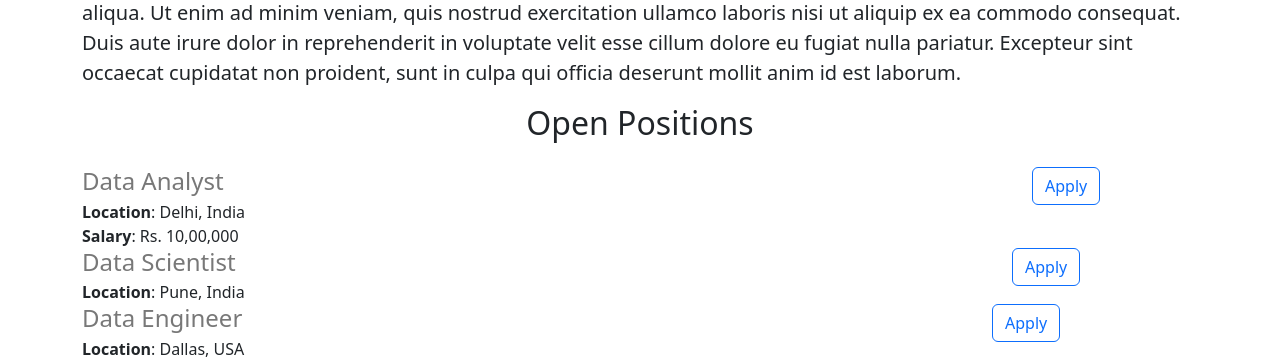
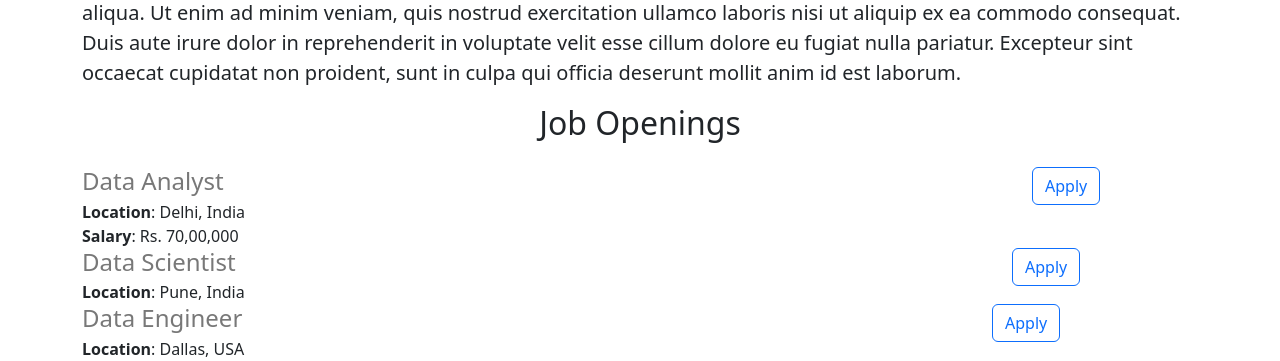
Before and after one commit to pramation/jovian-careers-website-with-Flask, a Flask app: page / in a window 1280 px wide. Shown: the part 474-835 px from the top of the page. Run offline with Flask 2, Linux system fonts and the light colour scheme.

Commit message:
made some changes for render

```diff
--- a/app.py
+++ b/app.py
@@ -4,7 +4,7 @@ print("Hello")
 app= Flask(__name__)
 
 JOBS=[
-  {'id':1,"title":"Data Analyst","location":"Delhi, India","salary":"Rs. 10,00,000"},
+  {'id':1,"title":"Data Analyst","location":"Delhi, India","salary":"Rs. 70,00,000"},
   {'id':2,"title":"Data Scientist","location":"Pune, India"},
   {'id':3,"title":"Data Engineer","location":"Dallas, USA","salary":"$ 120,000"}
 
--- a/templates/home.html
+++ b/templates/home.html
@@ -22,7 +22,7 @@
         Lorem ipsum dolor sit amet, consectetur adipiscing elit, sed do eiusmod tempor incididunt ut labore et dolore magna aliqua. Ut enim ad minim veniam, quis nostrud exercitation ullamco laboris nisi ut aliquip ex ea commodo consequat. Duis aute irure dolor in reprehenderit in voluptate velit esse cillum dolore eu fugiat nulla pariatur. Excepteur sint occaecat cupidatat non proident, sunt in culpa qui officia deserunt mollit anim id est laborum.
       </p>
       <h2 class="text-center mt-2 mb-4">
-        Open Positions
+        Job Openings
       </h2>
       <div>
         {% for job in jobs %}
```
